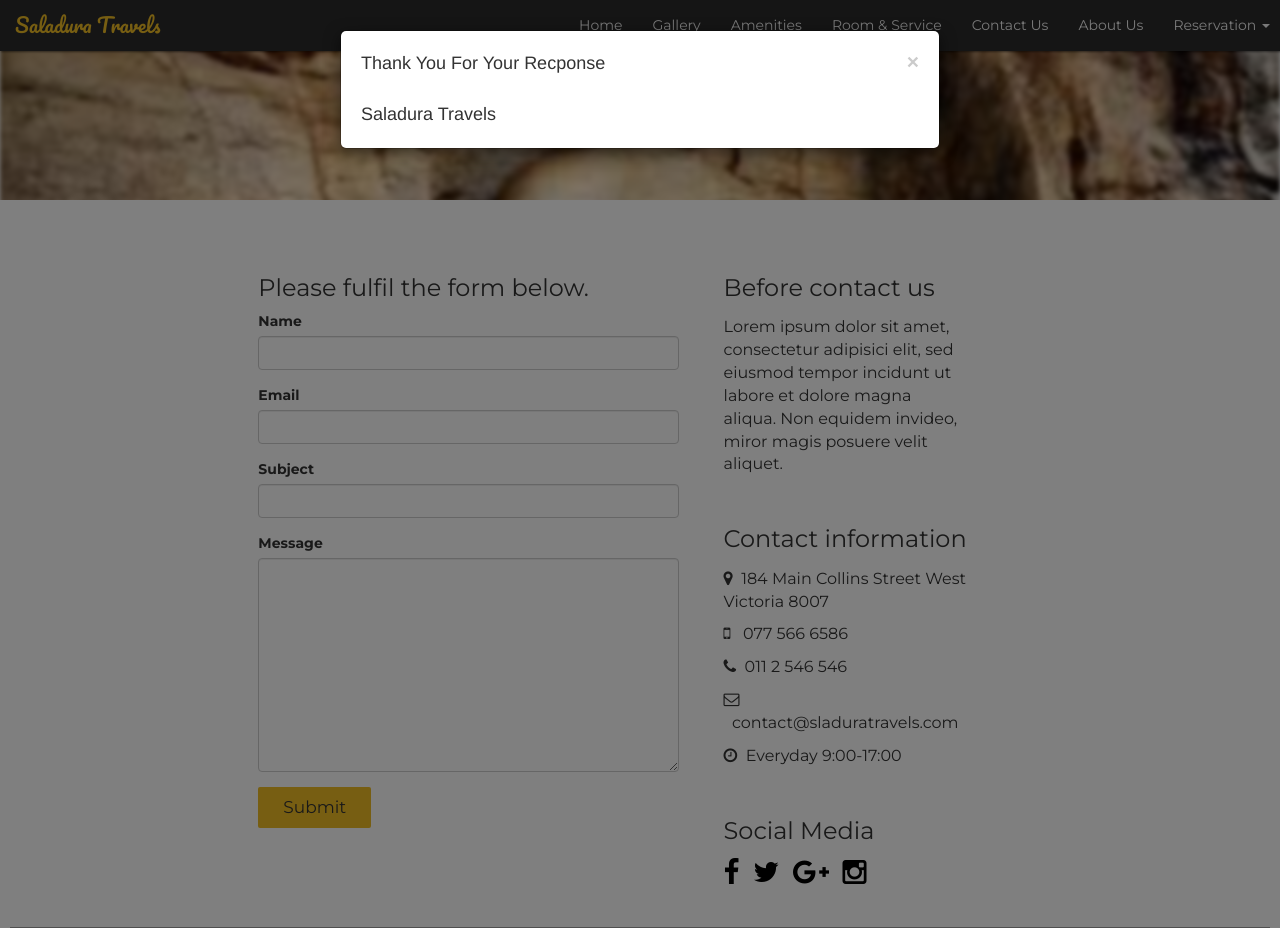
After one commit to shashikaxp/finalProject, a PHP site: page /contact_us.php in a window 1280 px wide. The commit adds this page. Shown: the top 928 px of the page. Run offline with PHP 8.4, Linux system fonts and the light colour scheme; grey boxes are pictures that could not be loaded.

Commit message:
add contact us page

```diff
--- /dev/null
+++ b/contact_us.php
@@ -0,0 +1,87 @@
+<?php require "includes/header.php" ?>
+
+<?php include "includes/loading.php" ?>
+
+<?php include "includes/navigation.php" ?>
+
+
+
+<div class="booking-img">
+<img src="images/covers/room-details.jpg" style="margin-top:-2%">
+<h1 class="center">Contact Us</h1>
+</div>
+
+<div class="col-md-8 col-md-offset-2 contact">
+<div class="bootstrap-iso col-md-7">
+ <div class="container-fluid">
+	 <h3>Please fulfil the form below.</h3>
+  <div class="row">
+   <div class="col-md-12 col-sm-12 col-xs-12">
+    <form method="post" action="functions/contact_details.php" id="contact_form">
+     <div class="form-group" >
+      <label class="control-label requiredField" for="name">
+       Name
+      </label>
+      <input class="form-control" id="name" name="name" type="text" required/>
+     </div>
+     <div class="form-group ">
+      <label class="control-label requiredField" for="email">
+       Email
+      </label>
+      <input class="form-control" id="email" name="email" type="email" required/>
+     </div>
+     <div class="form-group ">
+      <label class="control-label " for="subject">
+       Subject
+      </label>
+      <input class="form-control" id="subject" name="subject" type="text" />
+     </div>
+     <div class="form-group ">
+      <label class="control-label " for="message">
+       Message
+      </label>
+      <textarea class="form-control" cols="40" id="message" name="message" rows="10"></textarea>
+     </div>
+       <button class="contact-btn" name="submit" type="submit">
+        Submit
+       </button>
+    </form>
+   </div>
+  </div>
+ </div>
+</div>
+
+<!-- Before contact us -->
+
+	<div class="col-md-4 before-contact">
+		<h3>Before contact us</h3>
+		<p>Lorem ipsum dolor sit amet, consectetur adipisici elit, sed eiusmod tempor incidunt ut labore et dolore magna aliqua. Non equidem invideo, miror magis posuere velit aliquet.</p>
+
+		<h3>Contact information</h3>
+
+		<ul class="list list-unstyled contact-info">
+			<li><i class="fa fa-map-marker" aria-hidden="true"></i>&nbsp;&nbsp;184 Main Collins Street West Victoria 8007</li>
+			<li><i class="fa fa-mobile" aria-hidden="true"></i>&nbsp;&nbsp; 077 566 6586</li>
+			<li><i class="fa fa-phone" aria-hidden="true"></i>&nbsp;&nbsp;011 2 546 546</li>
+			<li><i class="fa fa-envelope-o" aria-hidden="true"></i>&nbsp;&nbsp;contact@sladuratravels.com</li>
+			<li><i class="fa fa-clock-o" aria-hidden="true"></i>&nbsp;&nbsp;Everyday 9:00-17:00</li>
+
+		</ul>
+
+		<h3>Social Media</h3>
+		<ul class="list list-inline social-contact">
+			<li><a href=""><span class="fa fa-facebook fa-2x"></span></a></li>
+            <li><a href=""><span class="fa fa-twitter fa-2x"></span></a></li>
+            <li><a href=""><span class="fa fa-google-plus fa-2x"></span></a></li>
+            <li><a href=""><span class="fa fa-instagram fa-2x"></span></a></li>
+		</ul>
+	</div>
+</div>
+
+<?php  include "includes/models.php" ?>
+
+<div class="map">
+	<iframe src="https://www.google.com/maps/embed?pb=!1m18!1m12!1m3!1d495.76743075460155!2d80.04629933511156!3d6.245347653413323!2m3!1f0!2f0!3f0!3m2!1i1024!2i768!4f13.1!3m3!1m2!1s0x0%3A0x4fb1c2f253646236!2sJuce+Hotel+Ambalangoda!5e0!3m2!1sen!2slk!4v1473069377028" width="100%" height="500" frameborder="0" style="border:0" allowfullscreen></iframe>
+</div>
+
+<?php include "includes/footer.php" ?>
--- a/css/custom.css
+++ b/css/custom.css
@@ -408,7 +408,7 @@ select.soflow {
 	font-family: Montserrat;
 }
 
-.room-details ul, span ,button{
+.room-details ul span button{
 
 	margin-left: 10%;
 }
@@ -436,6 +436,7 @@ select.soflow {
 
 .room-details{
 	font-size: 16px;
+	margin: 20px 0;
 	}
 
 .room-details img{
@@ -448,7 +449,7 @@ select.soflow {
 }
 
 .room-details{
-	margin: 20px 0;
+
 }
 
 
@@ -485,25 +486,61 @@ select.soflow {
 	font-size: 0.9em;
 }
 
+/* contact us */
+.contact{
+	font-family: 'Montserrat';
+	margin-bottom: 25px;
+}
+
+.before-contact p{
+	font-size: 16px;
+	padding: 5px 0;
+}
+
+.social-contact span {
+	color: black;
+	padding: 5px 0px;
+}
+
+.contact-info li{
+	padding: 5px 0px;
+	font-size: 16px;
+}
+
+.contact h3{
+	margin-top: 45px;
+}
+
+.contact-btn{
+
+    border-radius: 2px;
+    box-shadow: none;
+    border: none;
+    padding: 8px 25px;
+    font-size: 17px;
+    background-color: #eebc24;
+
+}
+
+.map{
+	margin: 25px 10px;
+}
+
 /* Boostrap focus */
 
-textarea:focus,
-input[type="text"]:focus,
-input[type="password"]:focus,
-input[type="datetime"]:focus,
-input[type="datetime-local"]:focus,
-input[type="date"]:focus,
-input[type="month"]:focus,
-input[type="time"]:focus,
-input[type="week"]:focus,
-input[type="number"]:focus,
-input[type="email"]:focus,
-input[type="url"]:focus,
-input[type="search"]:focus,
-input[type="tel"]:focus,
-input[type="color"]:focus,
-.uneditable-input:focus {
+.modal-open {
+	padding-right: 0 !important; }
+
+.modal-content{
+	font-size: 18px;
+	padding: 20px;
+}
+
+/*	overflow: auto !important;*/
+
+
+.form-control:focus {
   border-color: goldenrod;
-  box-shadow: 0 1px 1px rgba(0, 0, 0, 0.075) inset, 0 0 8px goldenrod;
-  outline: 0 none;
+  box-shadow:  0 1px 1px rgba(0, 0, 0, 0.075) inset, 0 0 8px goldenrod;
+	outline: 0 none;
 }
--- a/includes/models.php
+++ b/includes/models.php
@@ -1,19 +1,11 @@
 
 <!-- Payment Modal -->
-<div class="modal fade" id="paymentModal" tabindex="-1" role="dialog" aria-labelledby="myModalLabel">
+<div class="modal fade" id="contact-modal" tabindex="-1" role="dialog" aria-labelledby="myModalLabel">
   <div class="modal-dialog" role="document">
     <div class="modal-content">
-      <div class="modal-header">
-        <button type="button" class="close" data-dismiss="modal" aria-label="Close"><span aria-hidden="true">&times;</span></button>
-        <h4 class="modal-title" id="myModalLabel">Modal title</h4>
-      </div>
-      <div class="modal-body">
-      	mokada kiyanne paymen eka karamuda ?
-      </div>
-      <div class="modal-footer">
-        <button type="button" class="btn btn-default" data-dismiss="modal">Close</button>
-        <button type="button" class="btn btn-primary">Save changes</button>
-      </div>
-    </div>
+             <button type="button" class="close" data-dismiss="modal" aria-label="Close"><span aria-hidden="true">&times;</span></button>
+        Thank You For Your Recponse<br><br>Saladura Travels
+		</div>
+
   </div>
 </div>
--- a/js/custom.js
+++ b/js/custom.js
@@ -169,13 +169,26 @@ $(".rooms-count").change(function(){
 		$(".se-pre-con").fadeOut("slow");;
 	});
 
+	/* Contact us */
+
+	$("#contact_form").submit(function(){
+
+		 $.ajax({
+                     url:$(this).attr('action'),
+                     method:"post",
+					 data:$('#contact_form').serialize(),
+                     success:function(data)
+                     {
+                         $("#contact-modal").modal("show");
+
+                     }
+
+                });
+
+		return false;
+	})
 
 
-
-
-//	$(".rd_button").on('click',function(){
-//		$("#rmi_form").submit();
-//	});
-
+	 $("#contact-modal").modal("show");
 
 });
--- a/rooms.php
+++ b/rooms.php
@@ -20,7 +20,7 @@
 
 <!-- Room Details  -->
 
-<div class="col-md-8 col-md-offset-2">
+<div class="col-md-10 col-md-offset-1">
 
 	<?php
 
```
Also changed, not shown: functions/contact_details.php (added, +19 -0 lines).
